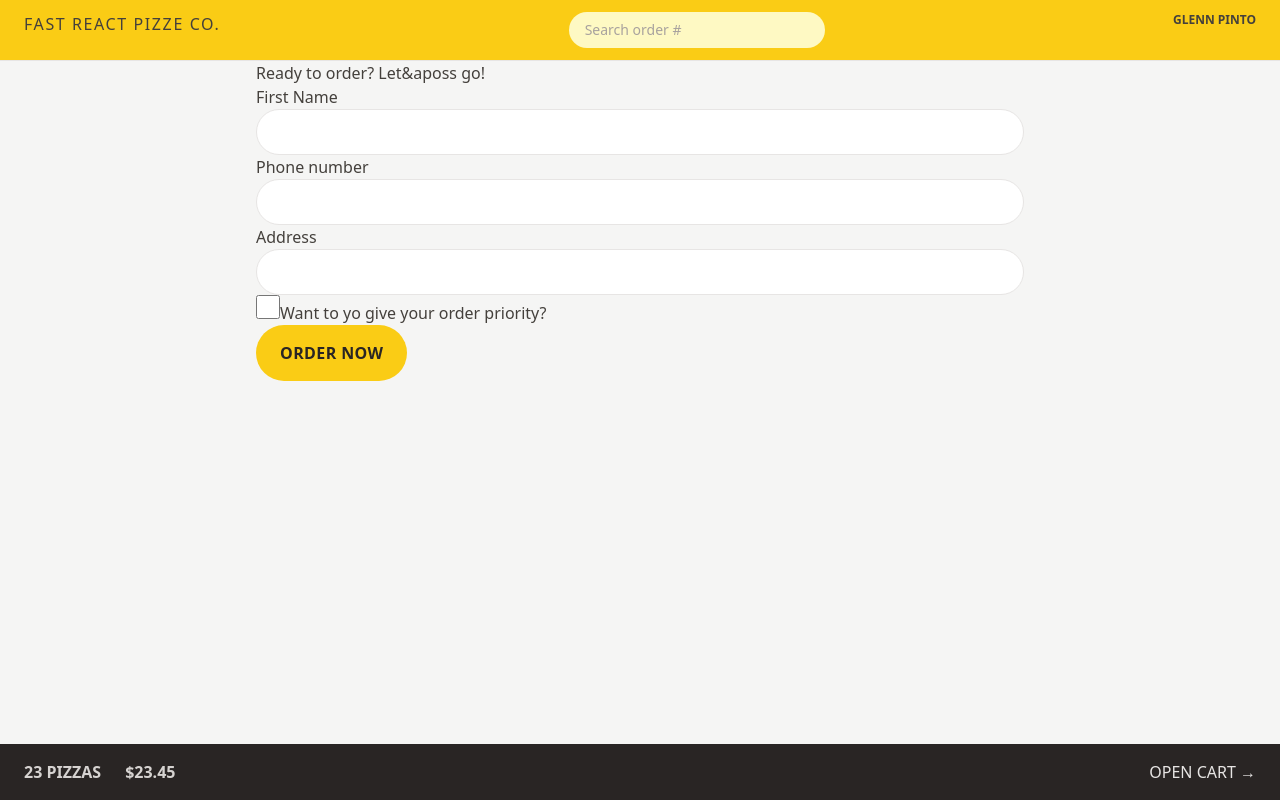
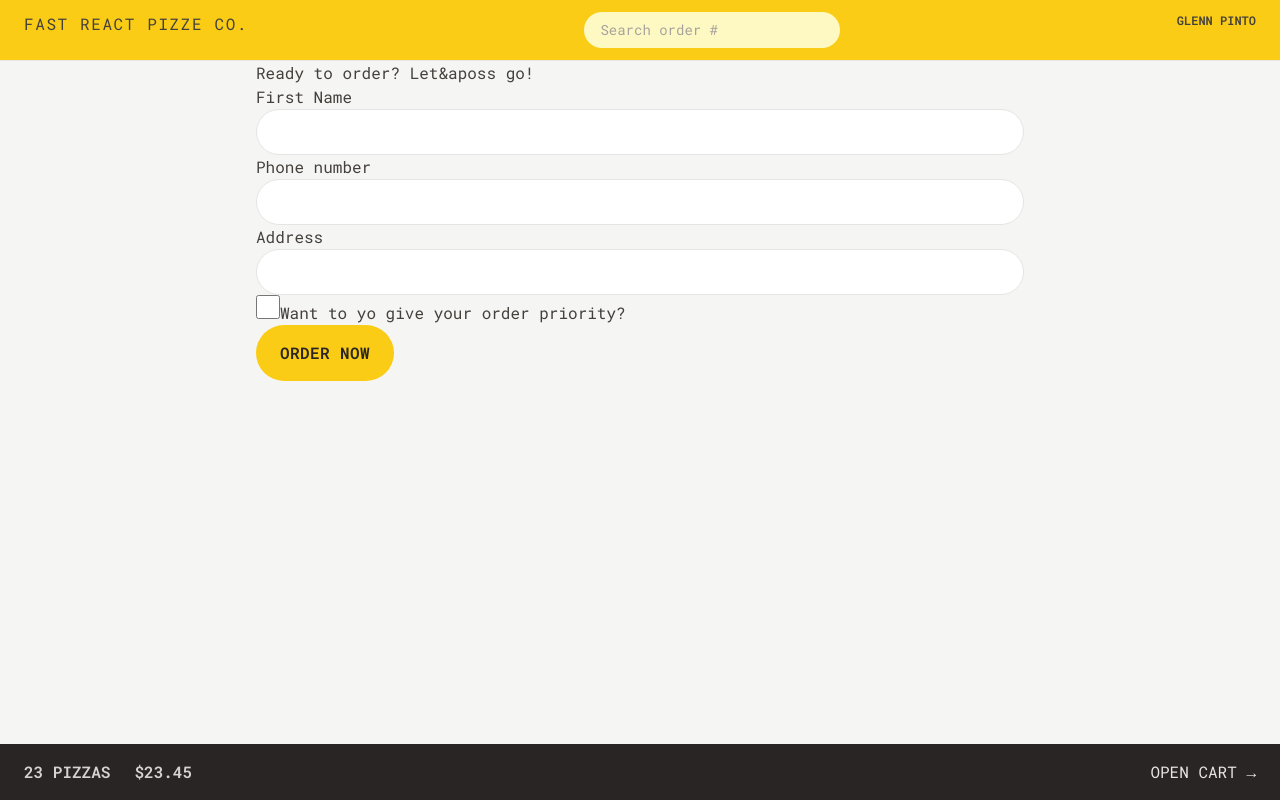
Before and after one commit to gvpinto/reactjs-fast-react-pizza, a React (Vite) app: page /order/new in a window 1280 px wide. Built offline with nearby package versions, Linux system fonts and the light colour scheme.

Commit message:
308. Styling the Menu

```diff
--- a/index.html
+++ b/index.html
@@ -3,6 +3,12 @@
   <head>
     <meta charset="UTF-8" />
     <link rel="icon" type="image/svg+xml" href="/vite.svg" />
+    <link rel="preconnect" href="https://fonts.googleapis.com" />
+    <link rel="preconnect" href="https://fonts.gstatic.com" crossorigin />
+    <link
+      href="https://fonts.googleapis.com/css2?family=Roboto+Mono:wght@300;400;500;600;700&display=swap"
+      rel="stylesheet"
+    />
     <meta name="viewport" content="width=device-width, initial-scale=1.0" />
     <title>Vite + React</title>
   </head>
--- a/src/features/cart/Cart.jsx
+++ b/src/features/cart/Cart.jsx
@@ -35,7 +35,9 @@ function Cart() {
       <h2>Your cart, %NAME%</h2>
 
       <div>
-        <Button to="/order/new">Order pizzas</Button>
+        <Button type="primary" to="/order/new">
+          Order pizzas
+        </Button>
         <button>Clear cart</button>
       </div>
     </div>
--- a/src/features/menu/Menu.jsx
+++ b/src/features/menu/Menu.jsx
@@ -3,12 +3,13 @@ import { getMenu } from "../../services/apiRestaurant";
 import MenuItem from "./MenuItem";
 
 function Menu() {
-
   const menu = useLoaderData();
 
   return (
-        <ul>
-            {menu.map((pizza) => <MenuItem key={pizza.id} pizza={pizza} />)}
+    <ul className="divide-y divide-stone-200 px-2">
+      {menu.map((pizza) => (
+        <MenuItem key={pizza.id} pizza={pizza} />
+      ))}
     </ul>
   );
 }
--- a/src/features/menu/MenuItem.jsx
+++ b/src/features/menu/MenuItem.jsx
@@ -1,17 +1,28 @@
 import { formatCurrency } from "../../utils/helpers";
+import Button from "../../ui/Button";
 
 function MenuItem({ pizza }) {
-
   const { id, name, unitPrice, ingredients, soldOut, imageUrl } = pizza;
 
   return (
-        <li>
-            <img src={imageUrl} alt={name} />
-            <div>
-                <p>{name}</p>
-                <p>{ingredients.join(', ')}</p>
-                <div>
-                    {!soldOut ? <p>{formatCurrency(unitPrice)}</p> : <p>Sold out</p>}
+    <li className="flex gap-4 py-2">
+      <img
+        src={imageUrl}
+        alt={name}
+        className={`h-24 ${soldOut ? "opacity-70 grayscale" : ""}`}
+      />
+      <div className="flex grow flex-col pt-0.5">
+        <p className="font-medium">{name}</p>
+        <p className="text-sm capitalize italic text-stone-500">
+          {ingredients.join(", ")}
+        </p>
+        <div className="mt-auto flex items-center justify-between">
+          {!soldOut ? (
+            <p className="text-sm">{formatCurrency(unitPrice)}</p>
+          ) : (
+            <p className="text-sm uppercase text-stone-500">Sold out</p>
+          )}
+          <Button type="small">Add to Cart</Button>
         </div>
       </div>
     </li>
--- a/src/features/order/CreateOrder.jsx
+++ b/src/features/order/CreateOrder.jsx
@@ -90,7 +90,7 @@ function CreateOrder() {
 
         <div>
           <input type="hidden" value={JSON.stringify(cart)} name="cart" />
-          <Button disabled={isSubmitting}>
+          <Button disabled={isSubmitting} type="primary">
             {isSubmitting ? "Creating order..." : "Order now"}
           </Button>
         </div>
--- a/src/features/user/CreateUser.jsx
+++ b/src/features/user/CreateUser.jsx
@@ -24,7 +24,7 @@ function CreateUser() {
 
       {username !== "" && (
         <div>
-          <Button>Start ordering</Button>
+          <Button type="primary">Start ordering</Button>
         </div>
       )}
     </form>
--- a/src/index.css
+++ b/src/index.css
@@ -20,13 +20,14 @@
         md:px-6
         md:py-3;
   }
-}
+
+  ,
 
   /* https://dev.to/afif/i-made-100-css-loaders-for-your-next-project-4eje */
   .loader {
     width: 45px;
     aspect-ratio: 0.75;
-  --c: no-repeat linear-gradient(#333 0 0);
+    --c: no-repeat linear-gradient(theme(colors.stone.800) 0 0);
     background:
       var(--c) 0% 50%,
       var(--c) 50% 50%,
@@ -61,3 +62,4 @@
         100% 100%;
     }
   }
+}
--- a/src/ui/AppLayout.jsx
+++ b/src/ui/AppLayout.jsx
@@ -10,6 +10,7 @@ function AppLayout() {
   return (
     <div className="grid h-screen grid-rows-[auto_1fr_auto]">
       {isLoading && <Loader />}
+      {/* {true && <Loader />} */}
       <Header />
 
       <div className="overflow-scroll">
--- a/src/ui/Button.jsx
+++ b/src/ui/Button.jsx
@@ -1,11 +1,11 @@
 import { Link } from "react-router-dom";
 
-function Button({ children, disabled, to }) {
-  const className = `
+function Button({ children, disabled, to, type }) {
+  const base = `
         inline-block
         rounded-full
         bg-yellow-400
-        px-4 py-3
+
         font-semibold
         uppercase
         tracking-wide
@@ -21,19 +21,22 @@ function Button({ children, disabled, to }) {
         active:bg-yellow-400
         disabled:cursor-not-allowed
         disabled:bg-slate-300
-        sm:px-6
-        sm:py-4
     `;
+
+  const styles = {
+    primary: base + " md:px-6 md:py-4 px-4 py-3 ",
+    small: base + " md:px-5 md:py-2.5 px-4 py-2 text-xs ",
+  };
 
   if (to)
     return (
-      <Link to={to} className={className}>
+      <Link to={to} className={styles[type]}>
         {children}
       </Link>
     );
 
   return (
-    <button disabled={disabled} className={className}>
+    <button disabled={disabled} className={styles[type]}>
       {children}
     </button>
   );
--- a/src/ui/Loader.jsx
+++ b/src/ui/Loader.jsx
@@ -1,9 +1,12 @@
 function Loader() {
-    return (
-        <div className="loader">
-
-        </div>
-    );
+  return (
+    <div
+      className="absolute inset-0 flex items-center
+    justify-center bg-stone-200/20 backdrop-blur-sm"
+    >
+      <div className="loader"></div>
+    </div>
+  );
 }
 
 export default Loader;
--- a/tailwind.config.js
+++ b/tailwind.config.js
@@ -1,8 +1,30 @@
 /** @type {import('tailwindcss').Config} */
+// eslint-disable-next-line
 export default {
   content: ["./index.html", "./src/**/*.{js,ts,jsx,tsx}"],
+
+  // Refer to default Configuration
+  // https://github.com/tailwindlabs/tailwindcss/blob/master/stubs/config.full.js
+
   theme: {
-    extend: {},
+    fontFamily: {
+      // If you would like to specify a specific font with font- as in font-pizza
+      // pizza: "Roboto Mono, monospace",
+      // To Specify a Global font
+      sans: "Roboto Mono, monospace",
+    },
+    extend: {
+      // Extending colors as an example and use as bg-pizza
+      //   colors: { pizza: "#123456" },
+      // Another example
+      // Use as text-huge
+      fontSize: {
+        huge: ["80rem", { lineHeight: "1" }],
+      },
+      height: {
+        screen: "100dvh",
+      },
+    },
   },
   plugins: [],
 };
```
Lines whose indentation alone changed are shown as unchanged.
